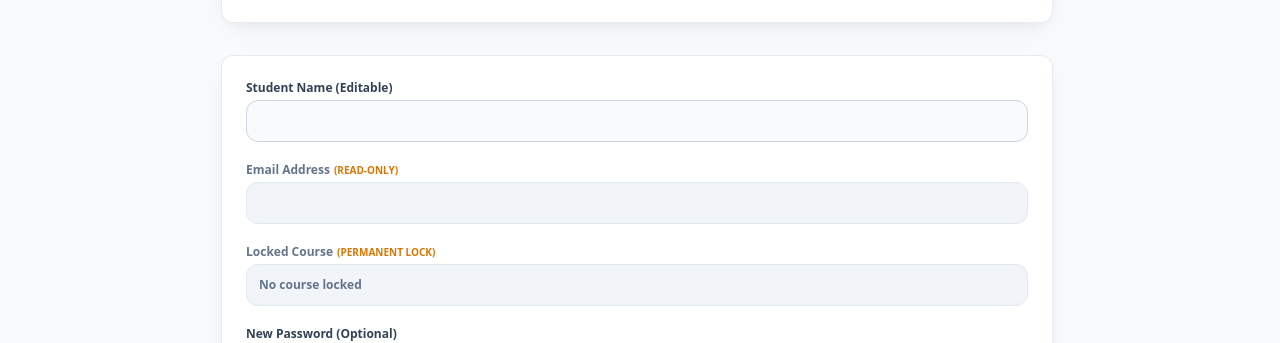
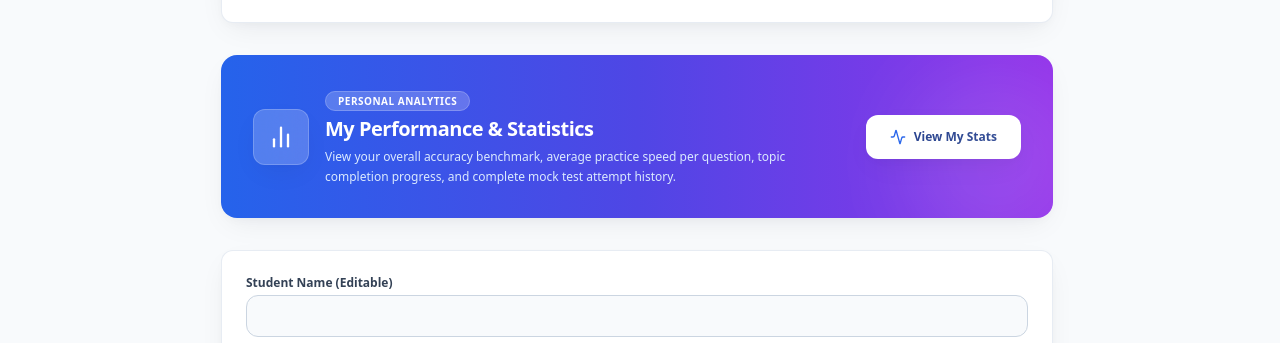
Before and after one commit to VeilSide2004/ExamMaster, a Next.js app: page /profile in a window 1280 px wide. Shown: the part 272-615 px from the top of the page. Built offline with nearby package versions, Linux system fonts and the light colour scheme; no server answers.

Commit message:
feat: hide leaderboard until 1st XP earned, add View Stats for leaderboard students, and enable View My Stats on profile page

```diff
--- a/src/app/leaderboard/page.tsx
+++ b/src/app/leaderboard/page.tsx
@@ -349,6 +349,44 @@ export default function LeaderboardPage() {
           </div>
         )}
 
+        {/* Locked Overlay Screen (When Student has 0 XP) */}
+        {isLocked ? (
+          <div className="rounded-3xl bg-white dark:bg-slate-900 border-2 border-amber-200/80 dark:border-amber-900/60 p-8 md:p-12 text-center max-w-2xl mx-auto space-y-6 shadow-xl my-6 animate-fade-in">
+            <div className="w-20 h-20 rounded-3xl bg-amber-100 dark:bg-amber-950/80 text-amber-600 dark:text-amber-400 flex items-center justify-center mx-auto border border-amber-200 dark:border-amber-800 shadow-md">
+              <Lock className="w-10 h-10 stroke-[2]" />
+            </div>
+
+            <div className="space-y-2">
+              <span className="px-3.5 py-1 rounded-full text-[10px] font-black uppercase bg-amber-100 text-amber-800 dark:bg-amber-950 dark:text-amber-300 tracking-wider border border-amber-200 dark:border-amber-800">
+                Leaderboard Locked • 0 XP Earned
+              </span>
+              <h2 className="text-2xl font-black text-slate-900 dark:text-white tracking-tight">
+                Earn Your First XP to Unlock Standings!
+              </h2>
+              <p className="text-xs md:text-sm text-slate-600 dark:text-slate-400 leading-relaxed max-w-md mx-auto">
+                You currently have 0 XP. Complete your first practice set or mock test to earn XP, unlock your official course ranking, and compare performance stats with other students!
+              </p>
+            </div>
+
+            <div className="pt-2 flex flex-col sm:flex-row items-center justify-center gap-3">
+              <button
+                type="button"
+                onClick={() => router.push('/practice')}
+                className="w-full sm:w-auto px-6 py-3.5 bg-blue-600 hover:bg-blue-700 text-white font-black text-xs rounded-xl shadow-lg shadow-blue-500/20 active:scale-95 transition-all flex items-center justify-center gap-2 cursor-pointer"
+              >
+                <Zap className="w-4 h-4 fill-current" /> Start Daily Practice
+              </button>
+              <button
+                type="button"
+                onClick={() => router.push('/mock-tests')}
+                className="w-full sm:w-auto px-6 py-3.5 bg-slate-100 hover:bg-slate-200 dark:bg-slate-800 dark:hover:bg-slate-700 text-slate-800 dark:text-slate-200 font-black text-xs rounded-xl transition-all flex items-center justify-center gap-2 cursor-pointer"
+              >
+                Take A Mock Test <ArrowRight className="w-4 h-4" />
+              </button>
+            </div>
+          </div>
+        ) : (
+          <>
             {/* Navigation Tabs Switcher */}
             <div className="flex items-center gap-2 border-b border-slate-200 dark:border-slate-800 pb-2">
               <button
@@ -378,30 +416,6 @@ export default function LeaderboardPage() {
               </button>
             </div>
 
-        {/* Locked Overlay Notification */}
-        {isLocked && (
-          <div className="rounded-3xl bg-gradient-to-r from-amber-500/10 via-amber-500/5 to-transparent border border-amber-500/20 p-6 md:p-8 text-amber-900 dark:text-amber-200 flex flex-col md:flex-row items-center justify-between gap-6 shadow-sm">
-            <div className="flex items-center gap-4">
-              <div className="w-12 h-12 rounded-2xl bg-amber-500/20 flex items-center justify-center shrink-0">
-                <Lock className="w-6 h-6 text-amber-600 dark:text-amber-400" />
-              </div>
-              <div>
-                <h3 className="text-base font-extrabold">Complete Your First Exam to Rank!</h3>
-                <p className="text-xs text-amber-800/80 dark:text-amber-300/80 mt-1">
-                  You currently have 0 XP. Complete mock tests or practice exams to earn XP and unlock full position details.
-                </p>
-              </div>
-            </div>
-            <button
-              type="button"
-              onClick={() => router.push('/exams')}
-              className="px-5 py-2.5 bg-amber-500 hover:bg-amber-600 text-slate-950 font-black text-xs rounded-xl transition-all shadow-md shadow-amber-500/20 flex items-center gap-2 shrink-0 cursor-pointer"
-            >
-              Take An Exam Now <ArrowRight className="w-4 h-4" />
-            </button>
-          </div>
-        )}
-
             {/* TAB 1: GLOBAL LEADERBOARD */}
             {activeTab === 'global' && (
               <div className="bg-white dark:bg-slate-900 border border-slate-200/80 dark:border-slate-800 rounded-2xl overflow-hidden shadow-xs">
@@ -414,6 +428,7 @@ export default function LeaderboardPage() {
                         <th className="p-4 pl-6 w-20 text-center">Rank</th>
                         <th className="p-4">Student Name</th>
                         <th className="p-4 text-center">Total XP</th>
+                        <th className="p-4 pr-6 text-right">Actions</th>
                       </tr>
                     </thead>
                     <tbody className="divide-y divide-slate-100 dark:divide-slate-800/60 text-slate-800 dark:text-slate-200">
@@ -464,6 +479,15 @@ export default function LeaderboardPage() {
                               <Star className="w-3.5 h-3.5 text-amber-500 fill-amber-500" />
                               {item.xp_total?.toLocaleString() || 0} XP
                             </span>
+                          </td>
+                          <td className="p-4 pr-6 text-right">
+                            <button
+                              type="button"
+                              onClick={() => setSelectedStudentStatsId(item.user_id || item.id || item._id)}
+                              className="px-3 py-1.5 bg-blue-50 hover:bg-blue-100 dark:bg-blue-950/60 dark:hover:bg-blue-900/80 text-blue-700 dark:text-blue-300 font-extrabold text-[11px] rounded-xl transition-all border border-blue-200 dark:border-blue-800 inline-flex items-center gap-1.5 cursor-pointer"
+                            >
+                              <BarChart2 className="w-3.5 h-3.5" /> View Stats
+                            </button>
                           </td>
                         </tr>
                       ))}
@@ -646,6 +670,8 @@ export default function LeaderboardPage() {
               )}
             </div>
           </div>
+        )}
+      </>
     )}
 
   </main>
--- a/src/app/profile/page.tsx
+++ b/src/app/profile/page.tsx
@@ -1,7 +1,8 @@
 'use client';
 
 import React, { useEffect, useState } from 'react';
-import { User as UserIcon, Lock, Mail, BookOpen, Save, ShieldCheck, Sun, Sparkles, RotateCcw, GraduationCap } from 'lucide-react';
+import { User as UserIcon, Lock, Mail, BookOpen, Save, ShieldCheck, Sun, Sparkles, RotateCcw, GraduationCap, BarChart2, Activity, TrendingUp } from 'lucide-react';
+import { StudentStatsModal } from '@/components/ui/StudentStatsModal';
 
 export default function ProfilePage() {
   const [userData, setUserData] = useState<any>(null);
@@ -10,6 +11,7 @@ export default function ProfilePage() {
   const [loading, setLoading] = useState(true);
   const [saving, setSaving] = useState(false);
   const [message, setMessage] = useState('');
+  const [showMyStatsModal, setShowMyStatsModal] = useState(false);
 
   // Class Promotion & Rollback State
   const [promoteInfo, setPromoteInfo] = useState<{
@@ -207,6 +209,34 @@ export default function ProfilePage() {
           </span>
         </div>
 
+        {/* My Performance Analytics & Stats Card */}
+        <div className="bg-gradient-to-r from-blue-600 via-indigo-600 to-purple-600 rounded-3xl p-6 md:p-8 text-white shadow-xl flex flex-col sm:flex-row items-start sm:items-center justify-between gap-6 relative overflow-hidden">
+          <div className="absolute -right-10 -bottom-10 w-48 h-48 bg-white/10 rounded-full blur-2xl pointer-events-none" />
+          <div className="relative z-10 flex items-center gap-4">
+            <div className="w-14 h-14 rounded-2xl bg-white/20 backdrop-blur-md flex items-center justify-center text-white shrink-0 border border-white/20 shadow-md">
+              <BarChart2 className="w-7 h-7" />
+            </div>
+            <div>
+              <span className="px-3 py-0.5 rounded-full text-[10px] font-black uppercase bg-white/20 text-white tracking-wider border border-white/20">
+                Personal Analytics
+              </span>
+              <h2 className="text-xl font-black tracking-tight mt-1">My Performance & Statistics</h2>
+              <p className="text-xs text-blue-100 mt-1 leading-relaxed max-w-xl font-medium">
+                View your overall accuracy benchmark, average practice speed per question, topic completion progress, and complete mock test attempt history.
+              </p>
+            </div>
+          </div>
+
+          <button
+            type="button"
+            onClick={() => setShowMyStatsModal(true)}
+            className="w-full sm:w-auto px-6 py-3.5 bg-white hover:bg-blue-50 text-blue-900 font-extrabold text-xs rounded-2xl shadow-lg active:scale-95 transition-all flex items-center justify-center gap-2 shrink-0 cursor-pointer"
+          >
+            <Activity className="w-4 h-4 text-blue-600" />
+            View My Stats
+          </button>
+        </div>
+
         {/* Profile Info Form */}
         <div className="bg-white border border-slate-200/80 rounded-2xl p-6 shadow-xs">
           <form onSubmit={handleSaveProfile} className="space-y-5">
@@ -272,6 +302,14 @@ export default function ProfilePage() {
           </form>
         </div>
       </main>
+
+      {/* Student Stats Modal for Current Logged-In User */}
+      {showMyStatsModal && (
+        <StudentStatsModal
+          studentId={userData?._id || userData?.id}
+          onClose={() => setShowMyStatsModal(false)}
+        />
+      )}
     </div>
   );
 }
```
Lines whose indentation alone changed are shown as unchanged.
